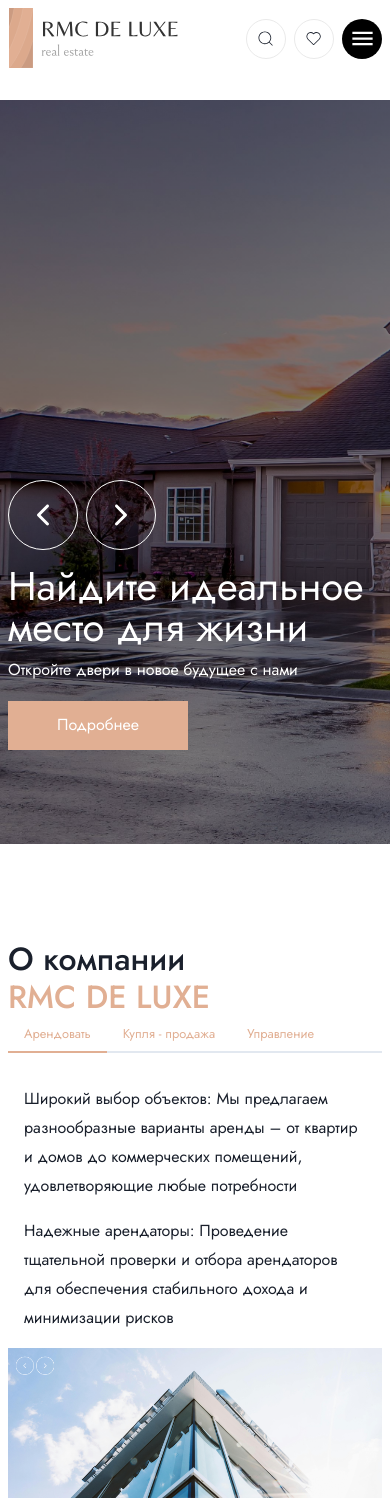
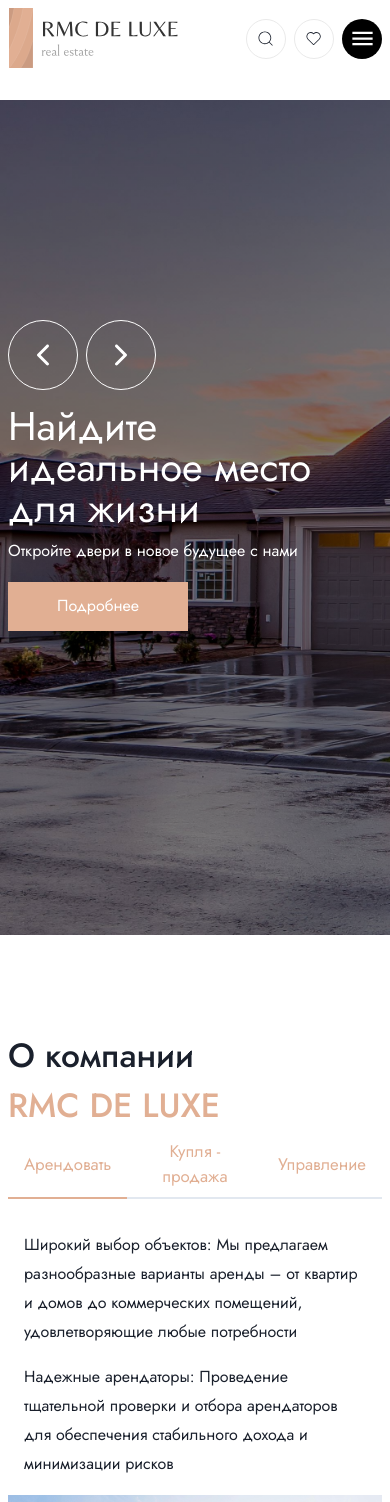
Before and after one commit to HumbleBoyy/DeluxeRealEstate, a React (Vite) app: page / in a window 390 px wide. Shown: the top 1502 px of the page. Built offline with nearby package versions, Linux system fonts and the light colour scheme.

Commit message:
Responsive design fixed

```diff
--- a/src/Components/About/About.jsx
+++ b/src/Components/About/About.jsx
@@ -12,10 +12,10 @@ const About = () => {
         <div className="container">
           <div className="about_section_items">
              <div className="about_section_text_items">
-             <div className="company_name_text" data-aos="flip-down">
+             <div className="company_name_text" data-aos="fade-up">
                   <h2 className='about_page_left_item_title'>{t("aboutCompany.aboutText")} <br /> <span className='deluxe_text'>RMC DE LUXE</span></h2>
               </div>
-              <div className="parapghraph_links" data-aos="flip-down">
+              <div className="parapghraph_links" data-aos="fade-up">
                     <Tabs>
                       <TabList>
                         <Tab color={"#E1AF93"}><a href="#noinfo" className='tabs_link'>{t("NavbarMenu.rent")}</a></Tab>
@@ -40,7 +40,7 @@ const About = () => {
                     </Tabs>
                </div>
              </div>
-             <div className='about_image' data-aos="flip-down">
+             <div className='about_image' data-aos="fade-up">
                 <img src={images.aboutImage} alt="Deluxe_About_Image" />
               </div>
           </div>
--- a/src/Components/About/AboutSecond/AboutSecond.jsx
+++ b/src/Components/About/AboutSecond/AboutSecond.jsx
@@ -7,21 +7,21 @@ const AboutSecond = () => {
     <>
       <section className='aboutSecond'>
          <div className="container">
-           <div className="about_second_items_cover">
-            <div className="paragraph_text_items" data-aos="flip-down">
+           <div className="about_second_items_cover" data-aos="fade-up">
+            <div className="paragraph_text_items">
                 <h2 className='aboutSecond_title'>{t("aboutSecond.aboutText")}</h2>
                 <p className='paragraph_text'>{t("aboutSecond.paragraph_one")}</p>
                 <p className='paragraph_text'>{t("aboutSecond.paragraph_two")}</p>
                 <p className='paragraph_text'>{t("aboutSecond.paragraph_three")}</p>
                 <p className='paragraph_text'>{t("aboutSecond.paragraph_four")}</p>
-                <div className="small_screen_devices" data-aos="flip-down">
+                <div className="small_screen_devices">
                  <img src={images.aboutSecond} alt="Deluxe_building_image" className='small_scren_image'/>
                  <img src={images.aboutSecond_Small_device} alt="Deluxe_building_image" className='small_scren_image'/>
              </div>
                 <a href="#contact"><button className='homePage_btn'>{t("Home.buttonsText")}</button></a>
             </div>
 
-             <div className="about_second_image" data-aos="flip-down">
+             <div className="about_second_image">
                  <img src={images.aboutSecond_image} alt="Deluxe_building_image" className='large_screen_image'/>
              </div>
             </div>
--- a/src/Components/About/AboutSecond/aboutSecond.css
+++ b/src/Components/About/AboutSecond/aboutSecond.css
@@ -7,7 +7,7 @@
 .about_second_items_cover{
     display: grid;
     grid-template-columns: 1fr 1fr ; /* 3 equal columns */
-    grid-template-rows: 100px 200px;
+    grid-template-rows: auto;
     width: 100%;
     gap: 1rem;
 }
@@ -33,7 +33,9 @@
     display: none;
 }
 
-@media(max-width:786px){
+
+
+@media(max-width:1024px){
     .aboutSecond{
         height: auto;
         padding: 6rem 0.4rem;
@@ -68,7 +70,7 @@
         width: 100%;
     }
 }
-@media(max-width:666px){
+@media(max-width:768px){
 
     .small_scren_image{
         width: 280px;
--- a/src/Components/About/about.css
+++ b/src/Components/About/about.css
@@ -1,13 +1,12 @@
 .aboutPage{
     height: auto;
-    padding: 6rem 0rem;
+    padding: 6rem 0.5rem;
 }
 
 .about_section_text_items{
     display: grid;
-    grid-template-columns: 1fr 1fr ; /* 3 equal columns */
-    grid-template-rows: 100px 200px;
-    width: 100%;
+    grid-template-columns: 1fr 1fr ;
+    grid-template-rows: auto;
 }
 
 .about_page_left_item_title{
@@ -33,39 +32,81 @@
 .deluxe_text{
     color:#E1AF93;
 }
-
-.stepper_links{
-    display: flex;
-    align-items: center;
-    gap: 50px;
+.tabs_link{
+    font-size: 1.2rem;
 }
-
 .stepper_links_href{
     border-bottom: 1px solid transparent;
 }
 
 
-@media(max-width:786px){
-    .aboutPage{
-        height: auto;
-        padding: 6rem 0.5rem;
-    }
+@media(max-width:1024px){
     .about_section_text_items{
-        display: flex;
-        justify-content: center;
-        flex-direction: column;
+        display: grid;
+        grid-template-columns: 1fr 1fr ;
+        grid-template-rows: auto;
     }
 }
 
-@media(max-width:395px){
+@media(max-width:855px){
+    .about_section_text_items{
+        display: grid;
+        grid-template-columns: 1fr;
+        grid-template-rows: auto;
+    }
+
+    .about_page_left_item_title{
+        font-weight: 500;
+        font-size: 2.5rem;
+        line-height: 70px;
+        display: inline;
+    }
+
+    .about_page_parapraph{
+        font-weight: 400;
+        font-size: 1.25rem;
+        line-height: 28.9px;
+        width: 100%;
+        margin-top: 1rem;
+    }
+    .aboutPage_items {
+        display: flex;
+        flex-direction: column;
+        width: 100%;
+    }
+}
+
+@media(max-width:450px){
+
+    .about_page_left_item_title{
+        font-size: 2.1rem;
+        line-height: 50px;
+    }
+
+    .about_page_parapraph{
+        font-size: 1rem;
+        line-height: 28.9px;
+        width: 100%;
+        margin-top: 1rem;
+    }
+
     .tabs_link{
-        font-size: 0.8rem;
+        font-size: 1.05rem;
     }
+}
+
+@media(max-width:379px){
+
     .about_page_left_item_title{
         font-size: 2rem;
-        line-height: 38px;
+        line-height: 50px;
     }
+
     .about_page_parapraph{
         font-size: 1rem;
     }
+
+    .tabs_link{
+        font-size: 1rem;
+    }
 }
--- a/src/Components/Home/Home.jsx
+++ b/src/Components/Home/Home.jsx
@@ -15,10 +15,10 @@ const Home = () => {
     const {t, i18n} = useTranslation();
     useEffect(() => {
         AOS.init({
-            duration: 2200, // Animation duration in ms
-            offset: 100,    // Offset (in px) from the original trigger point
+            duration: 2200,
+            offset: 100,
             easing: 'ease',
-            once: false,// Easing function   // Delay before animation starts
+            once: false,
           });
       }, []);
   return (
@@ -51,16 +51,16 @@ const Home = () => {
       <About/>
 
       {/* Control Component*/}
-      <Control/>
+      {/* <Control/> */}
 
       {/* Contact Component */}
-      <Contact/>
+      {/* <Contact/> */}
 
       {/* Blog Component */}
-      <Blog/>
+      {/* <Blog/> */}
 
       {/* Footer Component */}
-      <Footer/>
+      {/* <Footer/> */}
     </>
   )
 }
--- a/src/Components/Home/home.css
+++ b/src/Components/Home/home.css
@@ -4,6 +4,7 @@
     object-fit: cover;
     background-repeat: no-repeat;
     background-clip: border-box;
+    width: 100%;
     background-size: cover;
 }
 
@@ -72,22 +73,39 @@
 .right_side_item_small_device{
     display: none;
 }
+ @media(max-width:1024px){
+    .HomePage{
+        height: auto;
+    }
+
+    .homePage_Items{
+        padding: 25rem 0.5rem;
+    }
+    .homePage_title{
+        width: 80%;
+    }
+ }
+ @media(max-width:855px){
+    .homePage_Items{
+        padding: 25rem 0.5rem;
+    }
+
+    .homePage_title{
+        width: 90%;
+    }
+ }
+
 @media(max-width:768px){
     .HomePage{
-        background-image: linear-gradient(rgba(0, 0, 0, 0.5), rgba(0, 0, 0, 0.5)), url(../../assets/images/mainSecImage.jpg);
         height: 100vh;
     }
     .homePage_Items{
-        display: flex;
-        justify-content: space-between;
-        align-items: center;
-        padding-top: 18rem;
-        padding-left: 0.5rem;
+        padding: 18rem 0.5rem;
     }
 
     .homePage_title{
         font-size: 4rem;
-        width: 70%;
+        width: 100%;
     }
 
     .homePage_paragraph{
@@ -119,17 +137,20 @@
 }
 
 @media(max-width:600px){
+    .HomePage{
+        height: auto;
+    }
     .homePage_Items{
         display: flex;
         flex-direction: column;
         align-items: last baseline;
-        padding-top: 30rem;
+        padding-top: 20rem;
     }
 
     .homePage_title{
         font-size: 2.5rem;
         margin-top: 1rem;
-        width: 100%;
+        width: 90%;
         line-height: 41px;
     }
 
--- a/src/Components/Navbar/navbar.css
+++ b/src/Components/Navbar/navbar.css
@@ -94,7 +94,7 @@
 .nav_navbar_smallScreen_devices{
     display: none;
 }
-@media(max-width:786px){
+@media(max-width:1024px){
     .nav_navbar_smallScreen_devices{
         display: block;
     }
--- a/src/index.css
+++ b/src/index.css
@@ -4,17 +4,23 @@
      box-sizing: border-box;
      scroll-behavior: smooth;
      font-family: "Jost", sans-serif;
+     text-decoration: none;
+     list-style: none;
 }
-@tailwind base;
-@tailwind components;
-@tailwind utilities;
+::-webkit-scrollbar {
+	width: 1px;
+}
 
-:root {
-     --whiteMainColor: "#FFFFFF";
-     --BeigieHundred: "#E1AF93";
-     --BeigieSeventy: "#EAC7B4";
-     --BeigieFourty: "#F3DFD4";
-     --BeigieHundredTwenty: "#B48C76";
+::-webkit-scrollbar-track {
+	background: #E1AF93;
+}
+
+::-webkit-scrollbar-thumb {
+	background: #d2d2d2;
+}
+
+::-webkit-scrollbar-thumb:hover {
+	background: #555;
 }
 
 .container{
```
